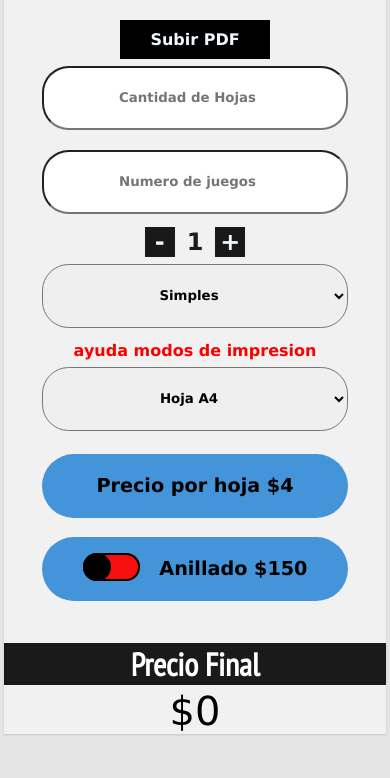
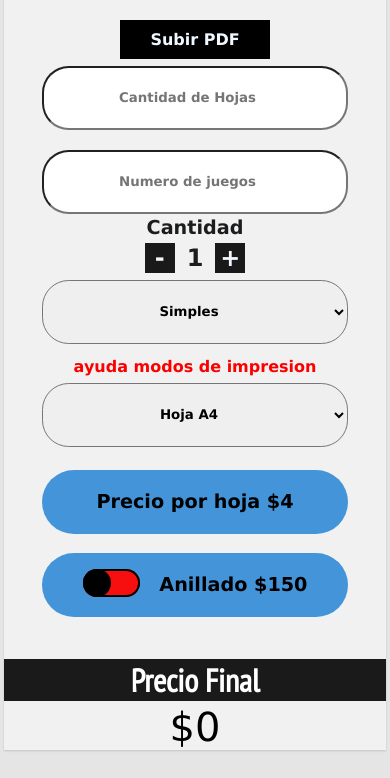
Before and after one commit to Mancux2premium/preciocopias, a plain HTML site: page index.html in a window 390 px wide. Shown: the part 91-869 px from the top of the page. Drawn offline with Linux system fonts and the light colour scheme.

Commit message:
margenes arreglados

```diff
--- a/css/botonSumarRestarJuegos.css
+++ b/css/botonSumarRestarJuegos.css
@@ -19,7 +19,7 @@
     justify-content: center;
     font-weight: bold;
     font-size: 1.5em;
-
+    position: relative;
 }
 
 .sumarJuego:hover{
@@ -27,5 +27,18 @@
 }
 
 .RestarJuego:hover{
-    background-color: brown;
+    background-color: rgb(202, 21, 21);
 }
+
+.textoCantidadJuegos{
+    position: absolute;
+    top: -1.7rem;
+    padding: 0 0.5rem;
+    font-size: 1.2rem;
+}
+
+@media (max-width: 900px){
+    .contenedorBotoneraSumarRestarJuegos{
+        margin-top: 16px;
+    }
+}
--- a/css/copias.css
+++ b/css/copias.css
@@ -83,8 +83,7 @@ output::before{
         font-size: 1.2em;
         font-weight: bold;
         text-align: center;
-        margin-right: 1rem;
-        padding: 0 1em;
+
 
 }
 .estilos-pecio-por-hoja:last-child{
--- a/index.html
+++ b/index.html
@@ -44,6 +44,7 @@
                 <input  class="estilo-de-contenido-imput-option-label" id="numerodejuegos" type="number" placeholder="Numero de juegos" value="" min="1" >
 
                 <div class="contenedorBotoneraSumarRestarJuegos">
+                    <span class="textoCantidadJuegos">Cantidad</span>
                     <div class="botonSumarRestarJuegos RestarJuego">-</div>
                     <span>1</span>
                     <div class="botonSumarRestarJuegos sumarJuego">+</div>
```
